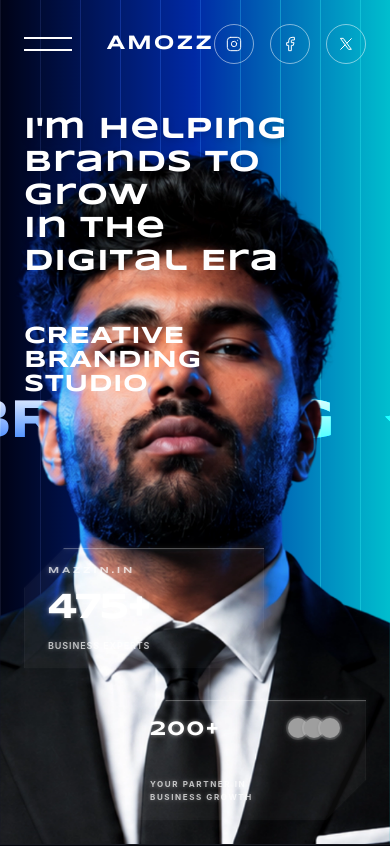
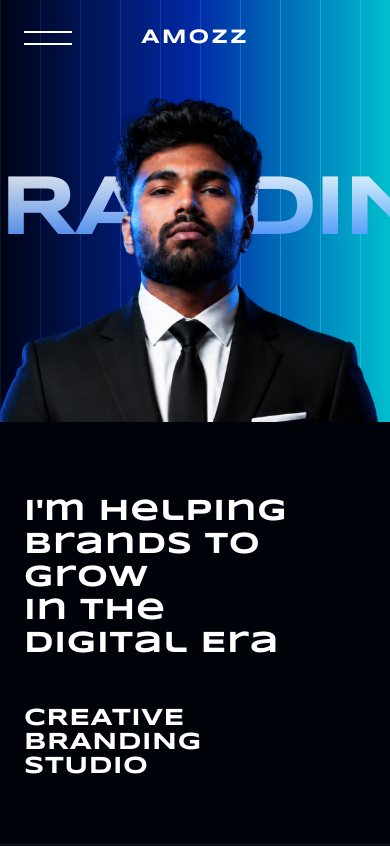
Before and after one commit to UNITY-11/mozzin, a Next.js app: page / in a window 390 px wide. Shown: the top 846 px of the page. Built offline with nearby package versions, Linux system fonts and the light colour scheme; grey boxes are pictures that could not be loaded.

Commit message:
Hide social icons and header on mobile in HeroContent

```diff
--- a/src/app/page.tsx
+++ b/src/app/page.tsx
@@ -3,6 +3,7 @@ import HeroBackground from '@/components/HeroBackground'
 import HeroContent from '@/components/HeroContent'
 import HeroMarquee from '@/components/HeroMarquee'
 import InteractiveHero from '@/components/InteractiveHero'
+import MobileNavbar from '@/components/MobileNavbar'
 
 const AboutSection = dynamic(() => import('@/components/AboutSection'))
 const ApproachSection = dynamic(() => import('@/components/ApproachSection'))
@@ -19,22 +20,38 @@ export default function Home() {
       {/* 1. FIXED BACKGROUND z-0 */}
       <HeroBackground />
 
-      {/* HERO SCROLLING CONTAINER (Spans exactly 100vh) */}
-      <div className="relative min-h-screen w-full">
-        {/* 2. SCROLLING MARQUEE z-10 (Behind Image, Scrolls Up) */}
-        <HeroMarquee />
+      {/* HERO SCROLLING CONTAINER */}
+      <div className="relative flex h-screen w-full flex-col md:block md:min-h-screen">
+        {/* TOP SECTION ON MOBILE: NAVBAR + IMAGE + MARQUEE / FIXED OVERLAY ON DESKTOP */}
+        <div className="relative z-20 flex h-[50vh] w-full flex-col overflow-hidden md:contents">
+          {/* Mobile Navbar - client component for interactivity */}
+          <MobileNavbar />
 
-        {/* 3. FIXED INTERACTIVE HERO z-20 (In Front of Marquee, Fixed) */}
-        <div className="pointer-events-none fixed inset-0 z-20 flex flex-col p-6">
-          <div className="pointer-events-auto absolute inset-0 flex items-end justify-center">
-            <InteractiveHero />
+          {/* Marquee behind image on mobile (z-10, image is z-20) */}
+          <div className="absolute inset-0 z-10 md:hidden">
+            <HeroMarquee />
+          </div>
+
+          {/* Interactive Hero image */}
+          <div className="pointer-events-none absolute inset-0 z-20 flex items-end justify-center md:fixed md:inset-0 md:p-6">
+            <div className="pointer-events-auto absolute inset-0 flex items-end justify-center">
+              <InteractiveHero />
+            </div>
           </div>
         </div>
 
-        {/* 4. SCROLLING UI CONTENT z-30 (In Front of Image, Scrolls Up) */}
-        <div className="pointer-events-none relative z-30 flex min-h-screen w-full flex-col p-6">
-          <div className="relative mx-auto flex w-full max-w-[1500px] flex-1 flex-col">
-            <HeroContent />
+        {/* BOTTOM SECTION ON MOBILE: TEXT CONTENT / BASE LAYER ON DESKTOP */}
+        <div className="relative flex h-[50vh] w-full flex-col overflow-hidden bg-[#01030a] md:block md:h-auto md:min-h-screen md:bg-transparent">
+          {/* Marquee on desktop only */}
+          <div className="hidden md:block">
+            <HeroMarquee />
+          </div>
+
+          {/* SCROLLING UI CONTENT z-30 */}
+          <div className="pointer-events-none relative z-30 flex h-full w-full flex-col p-6 md:min-h-screen md:pt-6">
+            <div className="relative mx-auto flex w-full max-w-[1500px] flex-1 flex-col">
+              <HeroContent />
+            </div>
           </div>
         </div>
       </div>
--- a/src/components/HeroContent.tsx
+++ b/src/components/HeroContent.tsx
@@ -5,8 +5,8 @@ import HeroBoxes from './HeroBoxes'
 export default function HeroContent() {
   return (
     <>
-      {/* Header */}
-      <header className="pointer-events-auto flex items-center justify-between">
+      {/* Header - hidden on mobile, shown in top image section instead */}
+      <header className="pointer-events-auto hidden items-center justify-between md:flex">
         <div className="flex flex-1">
           <div
             onClick={() => window.dispatchEvent(new Event('toggle-navigation'))}
@@ -21,7 +21,8 @@ export default function HeroContent() {
           AMOZZ
         </div>
 
-        <div className="flex flex-1 items-center justify-end gap-4 md:gap-6">
+        <div className="flex flex-1 items-center justify-end">
+          <div className="hidden items-center gap-4 md:flex md:gap-6">
             <div className="group flex h-10 w-10 cursor-pointer items-center justify-center rounded-full border border-white/50 transition-all hover:bg-white">
               <svg
                 className="h-4 w-4 text-white transition-colors group-hover:text-black md:h-5 md:w-5"
@@ -65,10 +66,11 @@ export default function HeroContent() {
               </svg>
             </div>
           </div>
+        </div>
       </header>
 
       {/* Main Content Areas that space themselves out vertically */}
-      <div className="mt-12 flex flex-1 flex-col justify-between md:mt-16">
+      <div className="mt-12 flex flex-1 flex-col justify-between gap-16 md:mt-16 md:gap-0">
         {/* Top Row: Headings */}
         <div className="flex w-full flex-col justify-between gap-8 md:flex-row md:items-start lg:px-4">
           {/* Left Text */}
--- a/src/components/HeroMarquee.tsx
+++ b/src/components/HeroMarquee.tsx
@@ -43,7 +43,7 @@ export default function HeroMarquee() {
         >
           {[...Array(4)].map((_, i) => (
             <div key={i} className="flex items-center">
-              <span className="font-syncopate mx-8 bg-gradient-to-t from-blue-500 to-white bg-clip-text text-[14vw] leading-none font-black tracking-tighter text-transparent opacity-90">
+              <span className="font-syncopate mx-8 bg-gradient-to-t from-blue-500 to-white bg-clip-text text-[22vw] leading-none font-black tracking-tighter text-transparent opacity-90 md:text-[14vw]">
                 BRANDING
               </span>
               <svg
@@ -53,7 +53,7 @@ export default function HeroMarquee() {
               >
                 <path d="M12 2L15.09 8.26L22 9.27L17 14.14L18.18 21.02L12 17.77L5.82 21.02L7 14.14L2 9.27L8.91 8.26L12 2Z" />
               </svg>
-              <span className="font-syncopate mx-8 bg-gradient-to-t from-blue-500 to-white bg-clip-text text-[14vw] leading-none font-black tracking-tighter text-transparent opacity-90">
+              <span className="font-syncopate mx-8 bg-gradient-to-t from-blue-500 to-white bg-clip-text text-[22vw] leading-none font-black tracking-tighter text-transparent opacity-90 md:text-[14vw]">
                 STUDIO
               </span>
               <svg
@@ -63,7 +63,7 @@ export default function HeroMarquee() {
               >
                 <path d="M12 2L15.09 8.26L22 9.27L17 14.14L18.18 21.02L12 17.77L5.82 21.02L7 14.14L2 9.27L8.91 8.26L12 2Z" />
               </svg>
-              <span className="font-syncopate mx-8 bg-gradient-to-t from-blue-500 to-white bg-clip-text text-[14vw] leading-none font-black tracking-tighter text-transparent opacity-90">
+              <span className="font-syncopate mx-8 bg-gradient-to-t from-blue-500 to-white bg-clip-text text-[22vw] leading-none font-black tracking-tighter text-transparent opacity-90 md:text-[14vw]">
                 CREATIVE
               </span>
               <svg
--- a/src/components/InteractiveHero.tsx
+++ b/src/components/InteractiveHero.tsx
@@ -18,14 +18,14 @@ export default function InteractiveHero() {
   const [isHovering, setIsHovering] = useState(false)
 
   return (
-    <div ref={containerRef} className="relative h-full w-full">
+    <div ref={containerRef} className="relative h-full w-full scale-[1.8] origin-bottom md:scale-90">
       {/* Background Hero Image (Hero 2 - Hidden when not hovering to avoid bleeding through transparent areas) */}
       <Image
         src="/images/hero-2.webp"
         alt="Mozzin CEO Alternate"
         fill
         priority
-        className="pointer-events-none absolute inset-0 object-cover transition-opacity duration-300"
+        className="pointer-events-none absolute inset-0 object-contain object-bottom transition-opacity duration-300 md:object-cover"
         style={{ opacity: isHovering ? 1 : 0 }}
       />
 
@@ -46,7 +46,7 @@ export default function InteractiveHero() {
           alt="Mozzin CEO"
           fill
           priority
-          className="pointer-events-none absolute inset-0 object-cover"
+          className="pointer-events-none absolute inset-0 object-contain object-bottom md:object-cover"
         />
       </div>
 
--- /dev/null
+++ b/src/components/MobileNavbar.tsx
@@ -0,0 +1,21 @@
+'use client'
+
+export default function MobileNavbar() {
+  return (
+    <header className="pointer-events-auto relative z-40 flex items-center justify-between p-6 md:hidden">
+      <div className="flex flex-1">
+        <div
+          onClick={() => window.dispatchEvent(new Event('toggle-navigation'))}
+          className="group flex cursor-pointer flex-col gap-2.5"
+        >
+          <div className="h-0.5 w-12 bg-white transition-transform group-hover:translate-x-2" />
+          <div className="h-0.5 w-12 bg-white transition-transform group-hover:-translate-x-2" />
+        </div>
+      </div>
+      <div className="font-syncopate text-xl font-bold tracking-widest text-white">
+        AMOZZ
+      </div>
+      <div className="flex flex-1" />
+    </header>
+  )
+}
```
Lines whose indentation alone changed are shown as unchanged.
